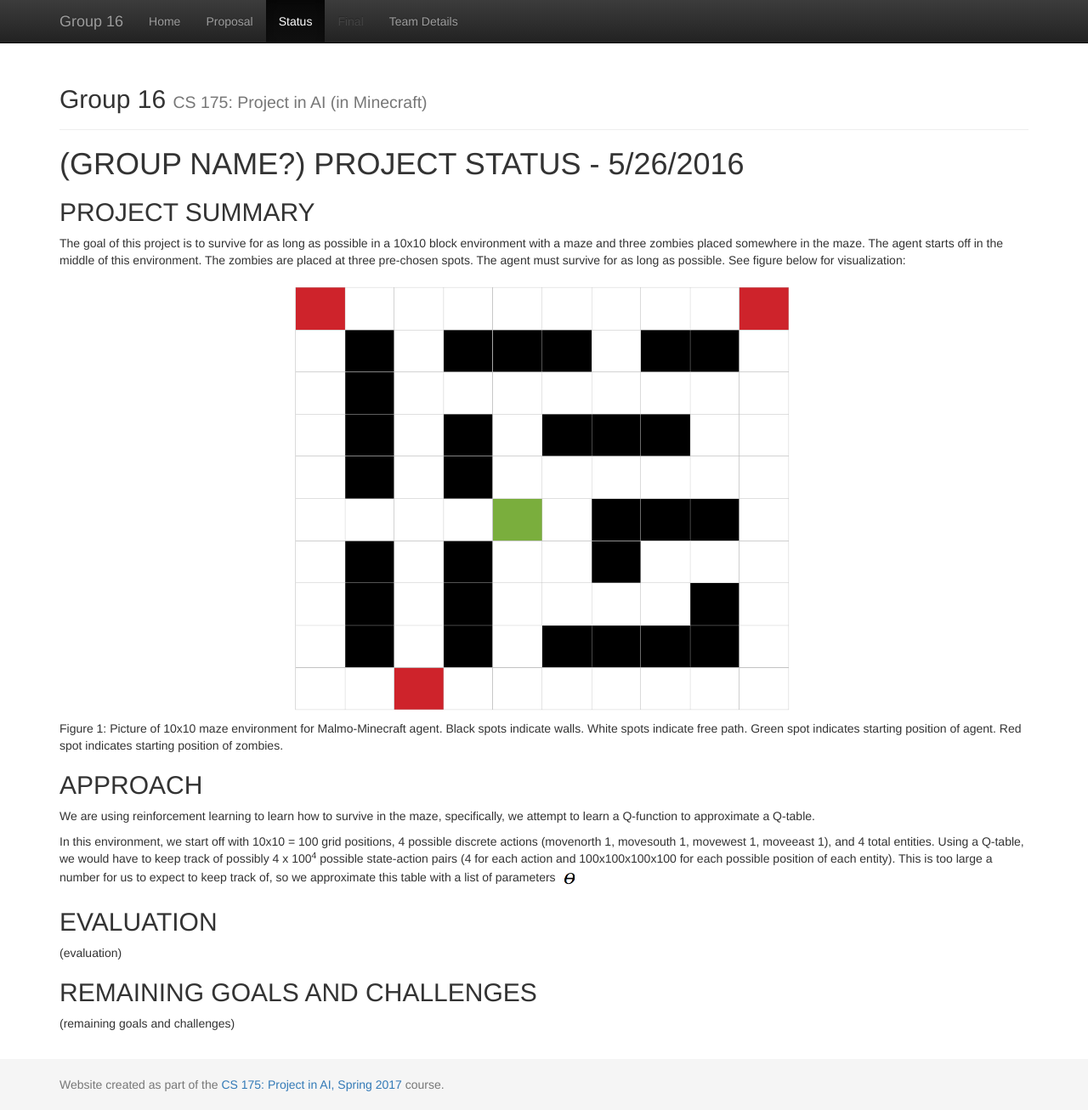
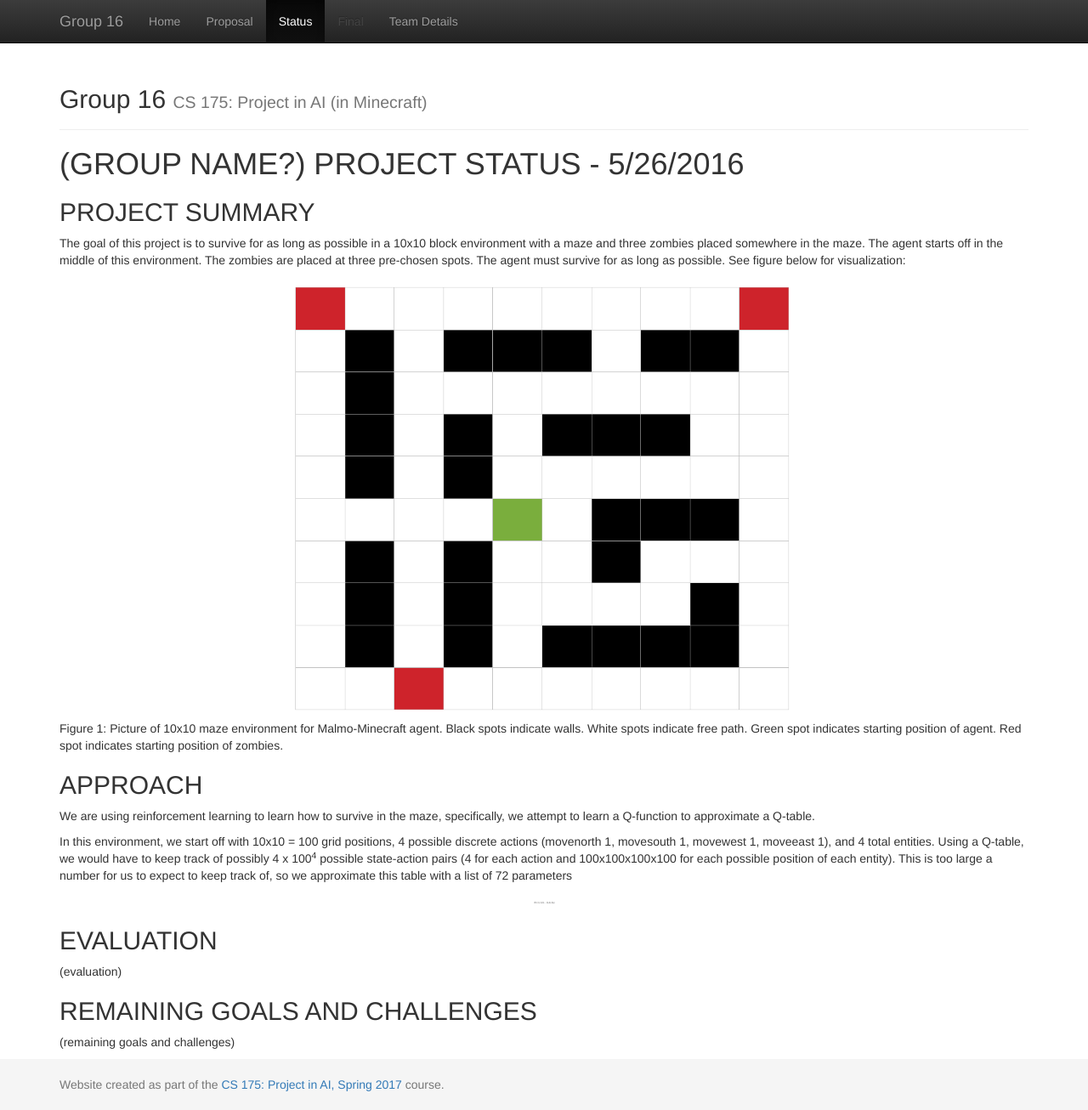
Before and after one commit to becamorin20/Group-16, a Jekyll site: the page built from docs/status.md, in a window 1280 px wide and 1306 px high. Shown: the whole window at 85% size. Built offline with Jekyll 4.4.1, drawn with Linux system fonts in a browser that asks for light colours.

Commit message:
Update status.md

```diff
--- a/docs/status.md
+++ b/docs/status.md
@@ -15,7 +15,8 @@ We are using reinforcement learning to learn how to survive in the maze, specifi
 
 In this environment, we start off with 10x10 = 100 grid positions, 4 possible discrete actions (movenorth 1, movesouth 1, movewest 1, moveeast 1), and 4 total entities.
 Using a Q-table, we would have to keep track of possibly 4 x 100<sup>4</sup> possible state-action pairs (4 for each action and 100x100x100x100 for each possible position of each entity).
-This is too large a number for us to expect to keep track of, so we approximate this table with a list of parameters <img src="https://github.com/becamorin20/Group-16/blob/master/docs/images/theta.png" width="25">
+This is too large a number for us to expect to keep track of, so we approximate this table with a list of 72 parameters
+<div align="center"><img src="https://github.com/becamorin20/Group-16/blob/master/docs/images/theta_list.png" width="25"></div>
 
 ## EVALUATION
 (evaluation)
```
